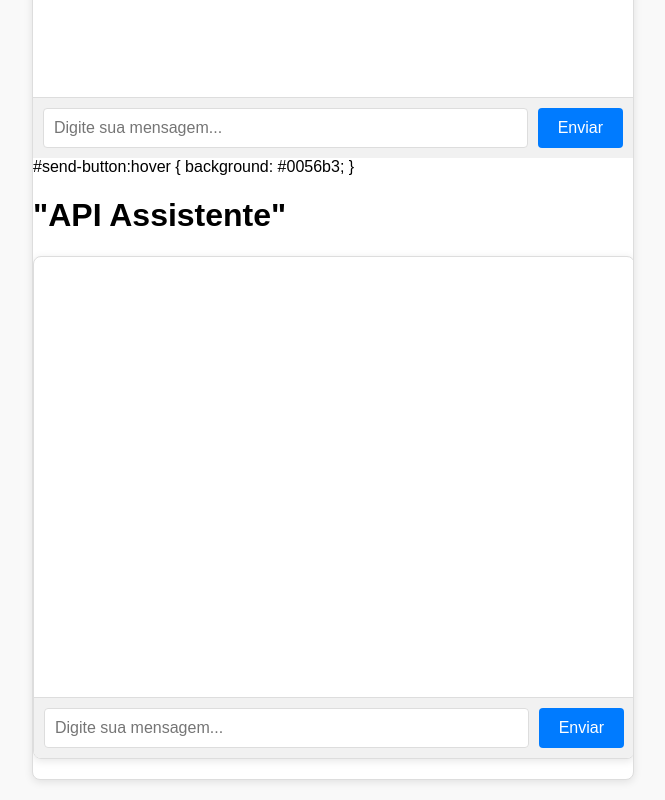
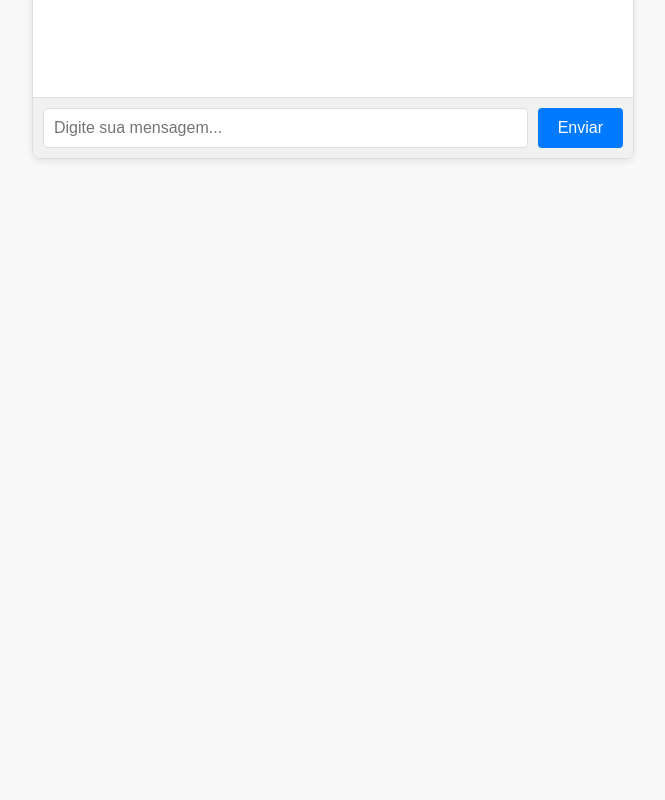
Before and after one commit to jeffersondias-dev/OpenAI_Assistent, a website with bundled scripts: page index.html in a window 1280 px wide. Shown: the part 444-1244 px from the top of the page, without its empty margins (307-972 px from the left). After the commit the page ends 800 px from the top, so only its background shows below. Built offline with nearby package versions, Linux system fonts and the light colour scheme.

Commit message:
Update index.html

```diff
--- a/index.html
+++ b/index.html
@@ -89,20 +89,6 @@
         />
         <button id="send-button">Enviar</button>
       </div>
-    #send-button:hover {
-      background: #0056b3;
-    }
-  </style>
-</head>
-<body>
-  <h1>"API Assistente"</h1>
-  <div id="chat-container">
-    <div id="chat"></div>
-    <div id="input-container">
-      <input type="text" id="message-input" placeholder="Digite sua mensagem..." />
-      <button id="send-button">Enviar</button>
-    </div>
-
     <script type="module" src="script.js"></script>
   </body>
 </html>
```
